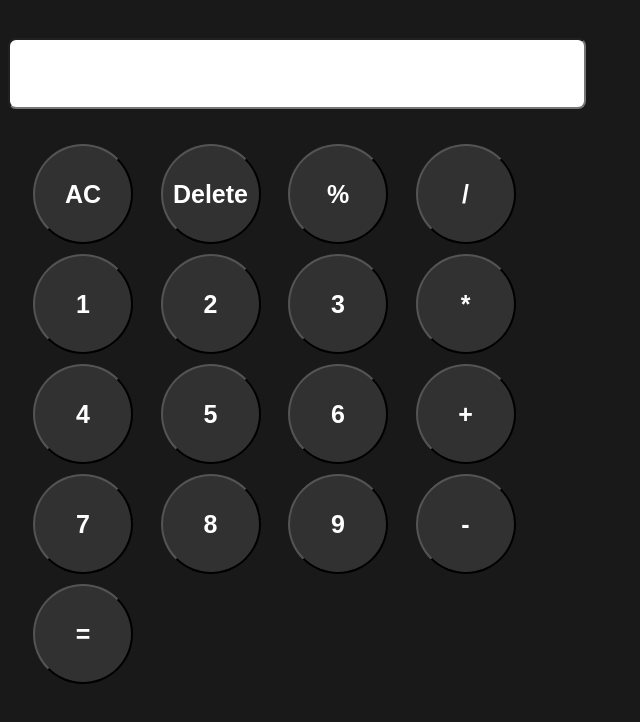
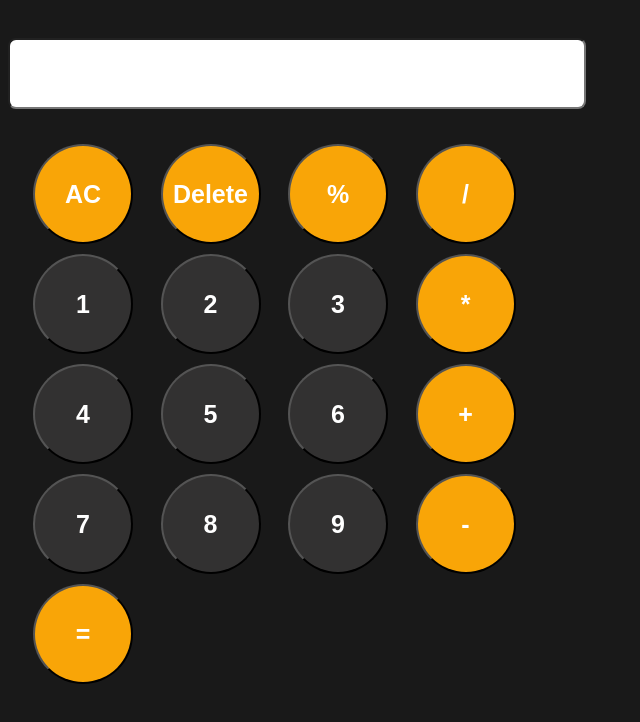
Before and after one commit to Oth5/Calculator, a plain HTML site: page index.html in a window 1280 px wide. Shown: the whole page, without its empty margins (0-640 px from the left). Drawn offline with Linux system fonts and the light colour scheme.

Commit message:
Update index.html

```diff
--- a/index.html
+++ b/index.html
@@ -11,28 +11,28 @@
 <body>
     <input id="display" readonly>
     <div id="calculator">
-        <button>AC</button>
-        <button>Delete</button>
-        <button>%</button >
-        <button>/</button>
+        <button style="background-color: rgb(249, 165, 7);">AC</button>
+        <button style="background-color: rgb(249, 165, 7);">Delete</button>
+        <button style="background-color: rgb(249, 165, 7);">%</button >
+        <button style="background-color: rgb(249, 165, 7);">/</button>
         <button >1</button>
         <button>2</button>
         <button>3</button>
 
-        <button>*</button>
+        <button style="background-color: rgb(249, 165, 7);">*</button>
         <button>4</button>
         <button>5</button>
         <button>6</button>
 
-        <button>+</button>
+        <button style="background-color: rgb(249, 165, 7);">+</button>
         <button>7</button>
         <button>8</button>
         <button>9</button>
 
-        <button>-</button>
+        <button style="background-color: rgb(249, 165, 7);">-</button>
 
 
-        <button>=</button>
+        <button style="background-color: rgb(249, 165, 7);">=</button>
 
 
 
```
